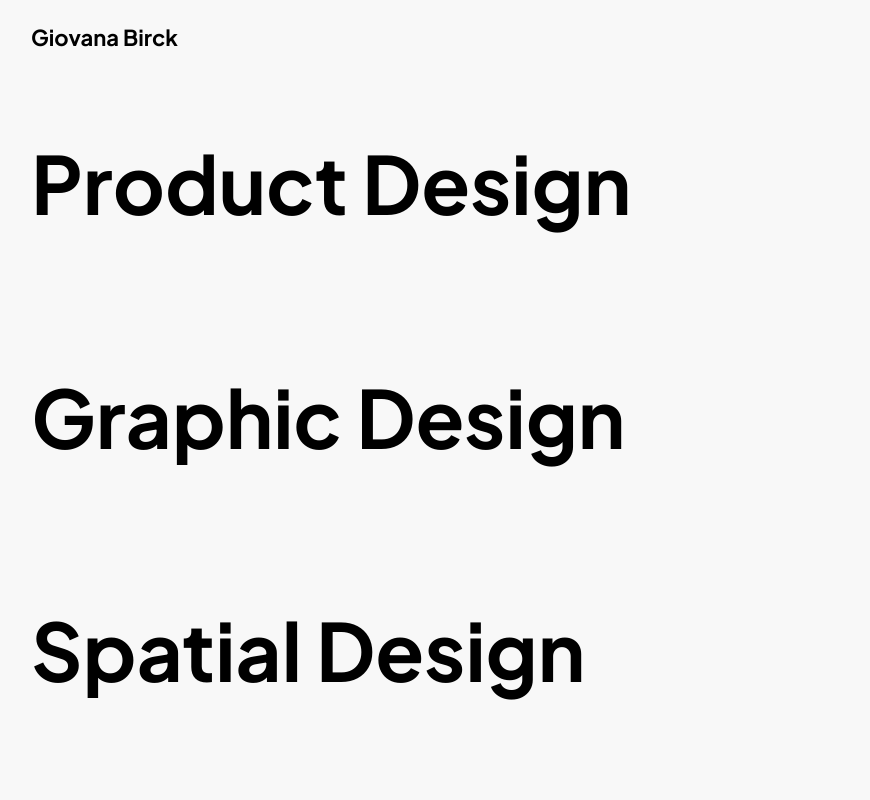
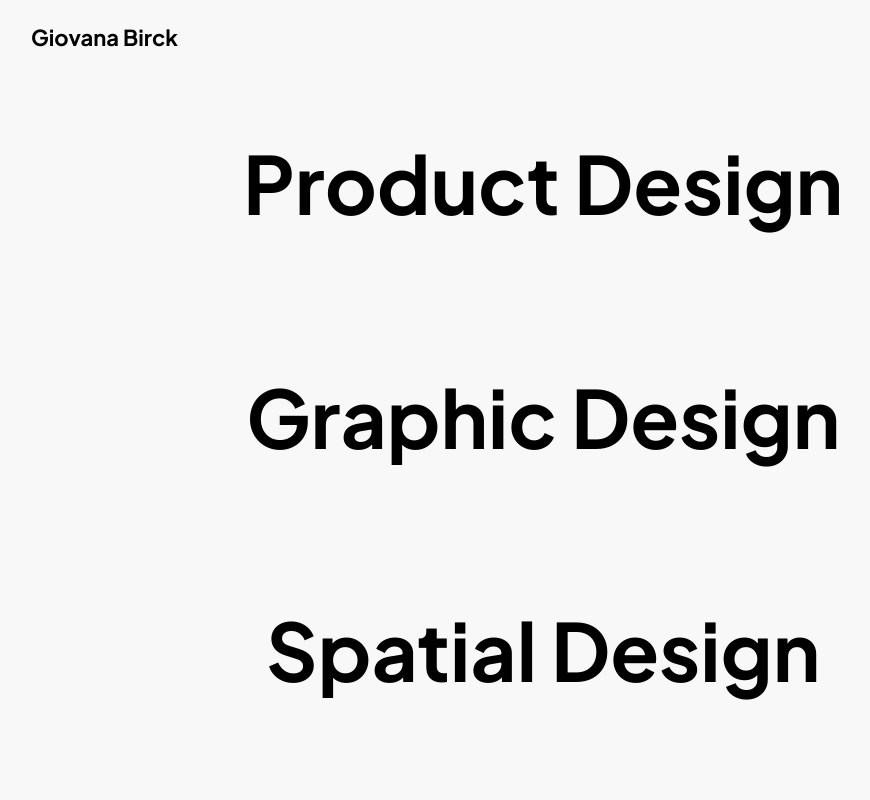
Before and after one commit to giovanabirck/website-test, a React (Create React App) app: page / in a window 1280 px wide. Shown: the top 800 px of the page, without its empty margins (97-967 px from the left). Built offline with nearby package versions, Linux system fonts and the light colour scheme.

Commit message:
remove flex

```diff
--- a/src/App.css
+++ b/src/App.css
@@ -31,8 +31,6 @@ h1 {
 
 h2 {
   font-size: 80px;
-  display: flex;
-  justify-content:flex-start;
 }
 
 .footer {
```
